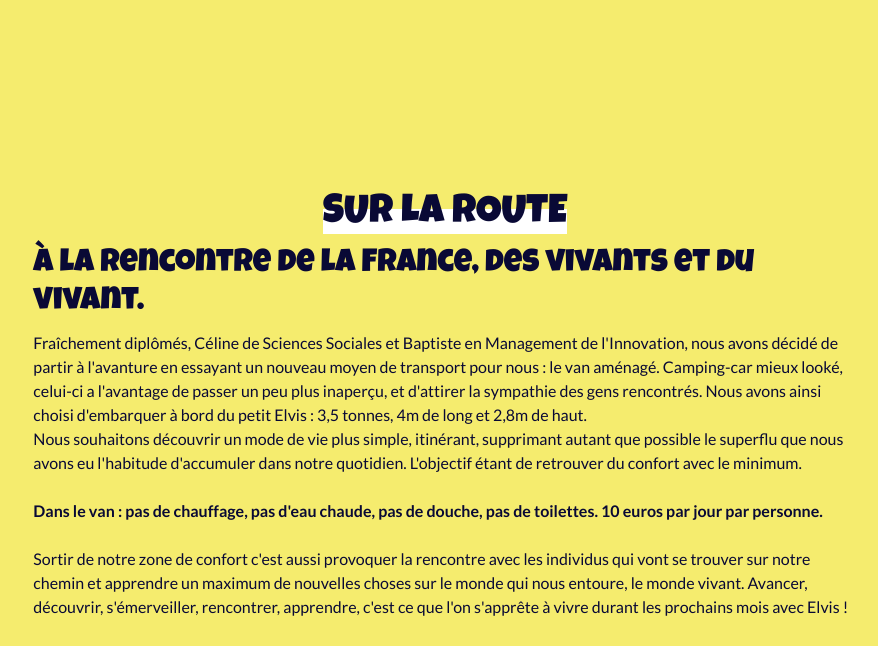
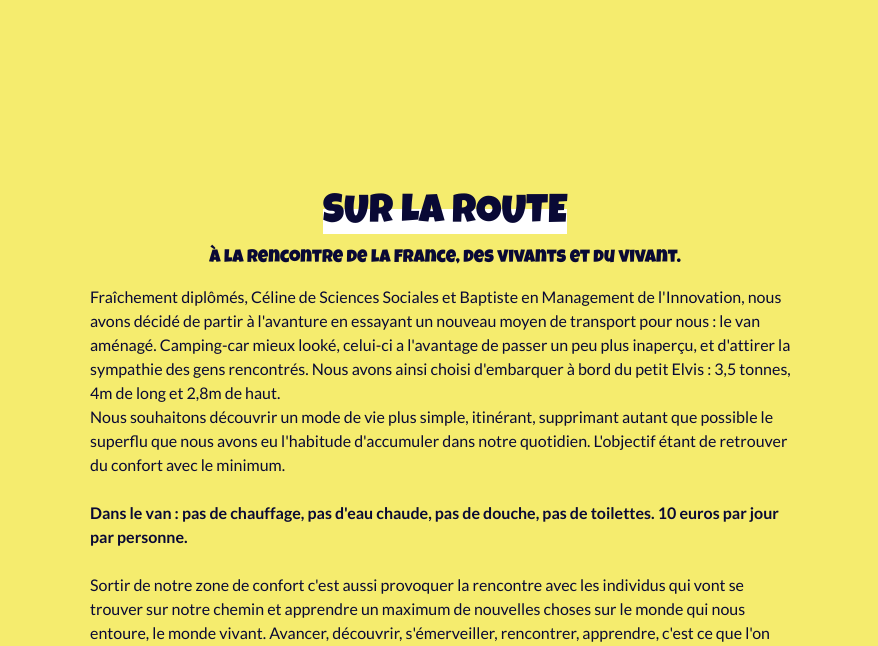
Before and after one commit to Giantbapt/viivan, a Rails app: page / in a window 1280 px wide. Shown: the part 790-1436 px from the top of the page, without its empty margins (195-1073 px from the left). Run offline with Rails 7, Linux system fonts and the light colour scheme; data that the repository does not hold is empty; style sheets or scripts are compiled from the project's sources; some libraries are stand-ins or nearby versions; grey boxes are pictures that could not be loaded.

Commit message:
colors article

```diff
--- a/app/assets/stylesheets/components/_article.scss
+++ b/app/assets/stylesheets/components/_article.scss
@@ -96,7 +96,26 @@
 }
 .article-text {
 	text-align: justify;
+    .pink{
+    color: pink;
+  }
+  .blue{
+    color: rgb(21, 96, 189);
+  }
+  .green{
+    color: green;
+  }
+  .red{
+    color: red;
+  }
+  .purple{
+    color: purple;
+  }
+  .orange{
+    color: orange;
+  }
 }
+
 
 @media (max-width: 500px) {
 	.articles {
--- a/app/assets/stylesheets/pages/_home.scss
+++ b/app/assets/stylesheets/pages/_home.scss
@@ -13,6 +13,16 @@
 .banner-absolute {
     position: absolute;
 
+}
+.explications{
+  margin-top: 15px;
+  margin-bottom: 15px;
+}
+.titre {
+  h2 {
+    margin: 10px;
+    font-size: 18px;
+  }
 }
 .content-banner {
 	width: 100vw;
--- a/app/controllers/articles_controller.rb
+++ b/app/controllers/articles_controller.rb
@@ -21,7 +21,7 @@ class ArticlesController < ApplicationController
   end
 
   def index
-    @articles = Article.all
+    @articles = Article.all.reverse()
   end
 
   def show
--- a/app/controllers/pages_controller.rb
+++ b/app/controllers/pages_controller.rb
@@ -3,8 +3,8 @@ class PagesController < ApplicationController
 
   def home
   	    @suggestion = Suggestion.new
-        @last_images = Galerie.last(3)
-        @last_articles = Article.last(3)
+        @last_images = Galerie.last(3).reverse()
+        @last_articles = Article.last(3).reverse()
 
   end
 
--- a/app/views/pages/home.html.erb
+++ b/app/views/pages/home.html.erb
@@ -4,11 +4,12 @@
 		<%= image_tag("viivan.gif", :class => "viivan-gif", :id => 'viivan-gif') %>
 	</div>
 
-	<div class="container col-md-8" id="container">
+	<div class="container" id="container">
+    <div class="offset-md-2 col-md-8">
 
   		<div class="titre justify-center">
   			<h1><span>SUR LA ROUTE</span></h1>
-			<h2>À la rencontre de la France, des vivants et du vivant.</h2>
+  			<h2 class="text-center">À la rencontre de la France, des vivants et du vivant.</h2>
   		</div>
   		<div class="explications">
   			<p>Fraîchement diplômés, Céline de Sciences Sociales et Baptiste en Management de l'Innovation, nous avons décidé de partir à l'avanture en essayant un nouveau moyen de transport pour nous : le van aménagé. Camping-car mieux looké, celui-ci a l'avantage de passer un peu plus inaperçu, et d'attirer la sympathie des gens rencontrés. Nous avons ainsi choisi d'embarquer à bord du petit Elvis : 3,5 tonnes, 4m de long et 2,8m de haut.
@@ -19,6 +20,8 @@
 
   	        Avancer, découvrir, s'émerveiller, rencontrer, apprendre, c'est ce que l'on s'apprête à vivre durant les prochains mois avec Elvis !
   		</div>
+    </div>
+
 		<div class="video">
 
       <iframe src="https://player.vimeo.com/video/496461491" width="640" height="360" frameborder="0" allow="autoplay; fullscreen" allowfullscreen></iframe>
--- a/config/meta.yml
+++ b/config/meta.yml
@@ -2,6 +2,6 @@
 
 meta_product_name: "Viivan"
 meta_title: "Viivan, par Céline et Baptiste"
-meta_description: "Le voyage de Céline, Baptiste et leur van Elvis à travers la France pour redécouvrir notre beau pays !"
+meta_description: "Suivez le voyage de Céline Devinoy et Baptiste Chebassier à travers la France. À bord de leur van Elvis et accompagnés de leurs poules Michèle et Jeannine pour redécouvrir notre beau pays !"
 meta_image: "viivan.gif" # should exist in `app/assets/images/`
 twitter_account: ""   # required for Twitter Cards
```
Lines whose indentation alone changed are shown as unchanged.
